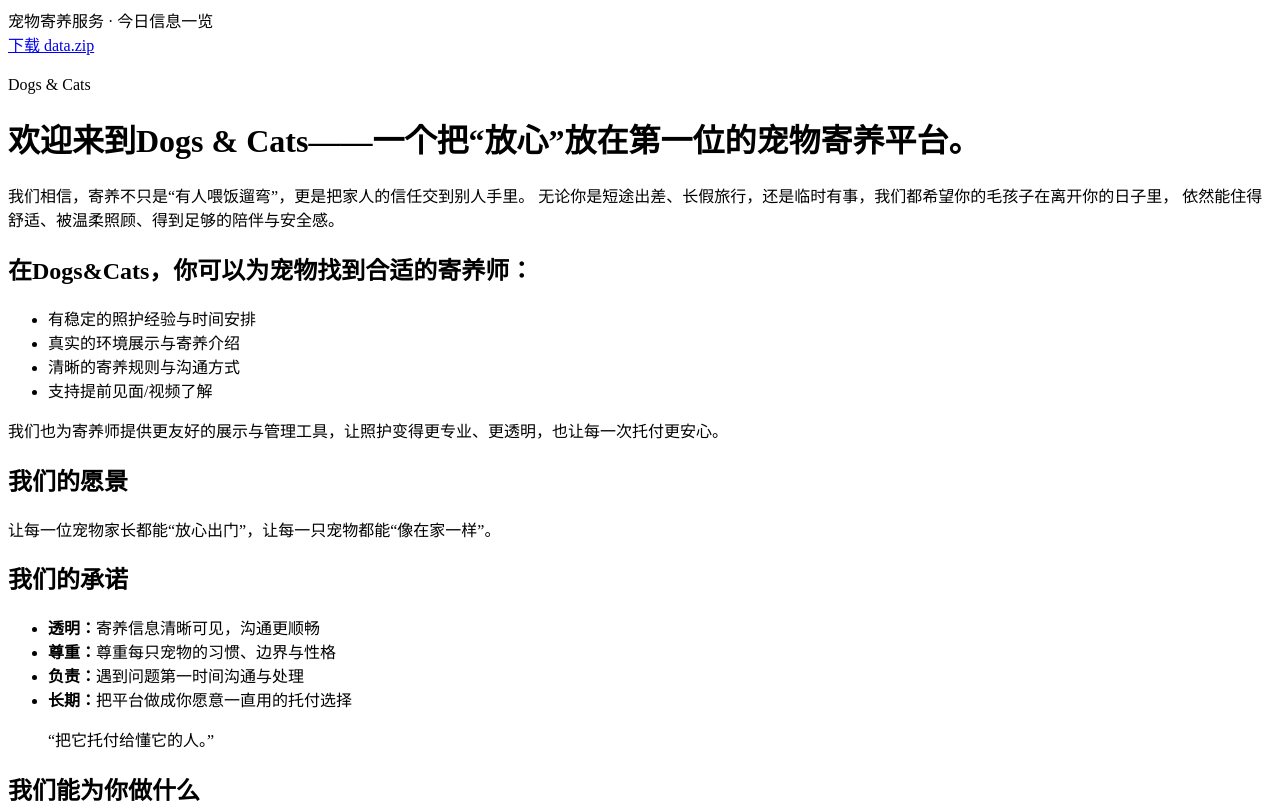
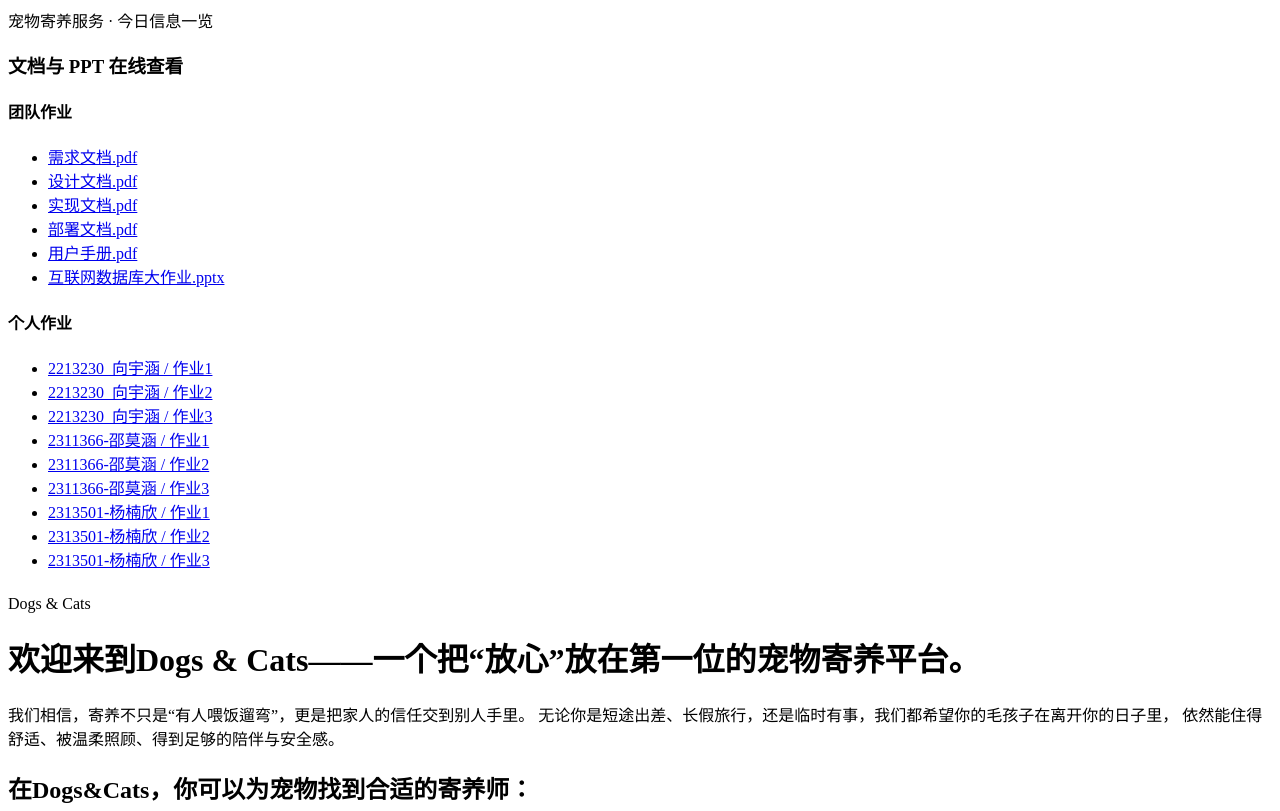
Before and after one commit to ethereal-cloud/Internet-database, a Yii app: template frontend/views/site/about.php in a window 1280 px wide. Shown: the top 811 px of the page. Run offline with PHP 8.4 and a stand-in for Yii, Linux system fonts and the light colour scheme; the template is opened without the code that fills it, so the values that code supplies are empty; some libraries are stand-ins or nearby versions.

Commit message:
about页

```diff
--- a/frontend/views/site/about.php
+++ b/frontend/views/site/about.php
@@ -6,10 +6,38 @@
 
 $this->title = '关于我们（About）';
 $this->params['breadcrumbs'][] = $this->title;
+$base = Yii::getAlias('@web');
 ?>
 <div class="site-about about-page">
-    <div class="download-data" style="margin-bottom: 20px;">
-        <?= Html::a('下载 data.zip', Yii::getAlias('@web/data.zip'), ['class' => 'btn btn-success']) ?>
+    <div class="download-data" style="margin-bottom: 24px;">
+        <h3>文档与 PPT 在线查看</h3>
+        <div class="doc-lists">
+            <div class="doc-list">
+                <h4>团队作业</h4>
+                <ul>
+                    <li><?= Html::a('需求文档.pdf', $base . '/data - copy/team/需求文档.pdf') ?></li>
+                    <li><?= Html::a('设计文档.pdf', $base . '/data - copy/team/设计文档.pdf') ?></li>
+                    <li><?= Html::a('实现文档.pdf', $base . '/data - copy/team/实现文档.pdf') ?></li>
+                    <li><?= Html::a('部署文档.pdf', $base . '/data - copy/team/部署文档.pdf') ?></li>
+                    <li><?= Html::a('用户手册.pdf', $base . '/data - copy/team/用户手册.pdf') ?></li>
+                    <li><?= Html::a('互联网数据库大作业.pptx', $base . '/data - copy/team/互联网数据库大作业.pptx') ?></li>
+                </ul>
+            </div>
+            <div class="doc-list">
+                <h4>个人作业</h4>
+                <ul>
+                    <li><?= Html::a('2213230_向宇涵 / 作业1', $base . '/data - copy/personal/2213230_向宇涵/作业1（2213230_向宇涵）/作业1（2213230_向宇涵）.pdf') ?></li>
+                    <li><?= Html::a('2213230_向宇涵 / 作业2', $base . '/data - copy/personal/2213230_向宇涵/作业2（2213230_向宇涵）/作业2（2213230_向宇涵）.pdf') ?></li>
+                    <li><?= Html::a('2213230_向宇涵 / 作业3', $base . '/data - copy/personal/2213230_向宇涵/作业3（2213230_向宇涵）/作业3（2213230_向宇涵).pdf') ?></li>
+                    <li><?= Html::a('2311366-邵莫涵 / 作业1', $base . '/data - copy/personal/2311366-邵莫涵/hw1：前端实验初探.pdf') ?></li>
+                    <li><?= Html::a('2311366-邵莫涵 / 作业2', $base . '/data - copy/personal/2311366-邵莫涵/hw2：Web前端设计.pdf') ?></li>
+                    <li><?= Html::a('2311366-邵莫涵 / 作业3', $base . '/data - copy/personal/2311366-邵莫涵/hw3：开源建站工具初试.pdf') ?></li>
+                    <li><?= Html::a('2313501-杨楠欣 / 作业1', $base . '/data - copy/personal/2313501-杨楠欣-个人作业/个人作业01/作业一.pdf') ?></li>
+                    <li><?= Html::a('2313501-杨楠欣 / 作业2', $base . '/data - copy/personal/2313501-杨楠欣-个人作业/个人作业02/互联网数据库个人作业2——Web前端设计.pdf') ?></li>
+                    <li><?= Html::a('2313501-杨楠欣 / 作业3', $base . '/data - copy/personal/2313501-杨楠欣-个人作业/个人作业03/互联网数据库个人作业3——开源建站工具初试.pdf') ?></li>
+                </ul>
+            </div>
+        </div>
     </div>
     <header class="about-hero">
         <p class="about-kicker">Dogs &amp; Cats</p>
```
